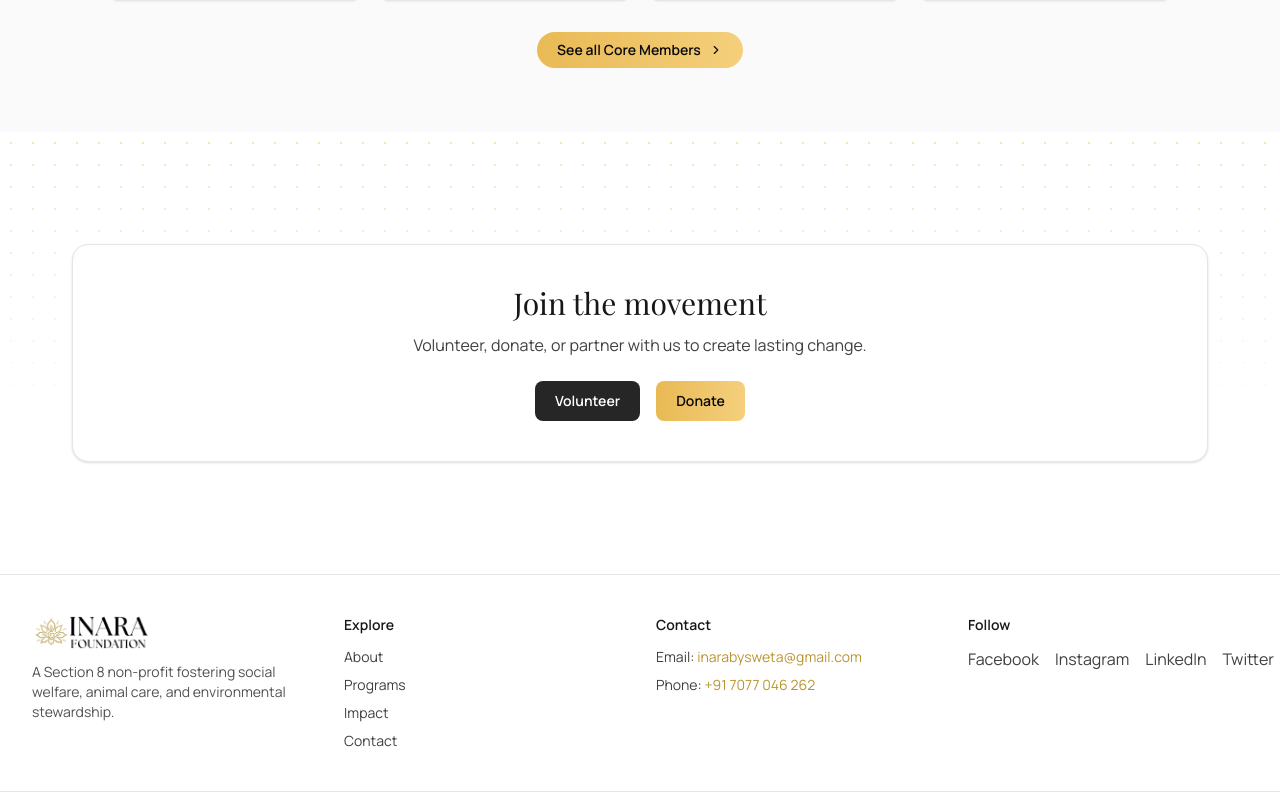
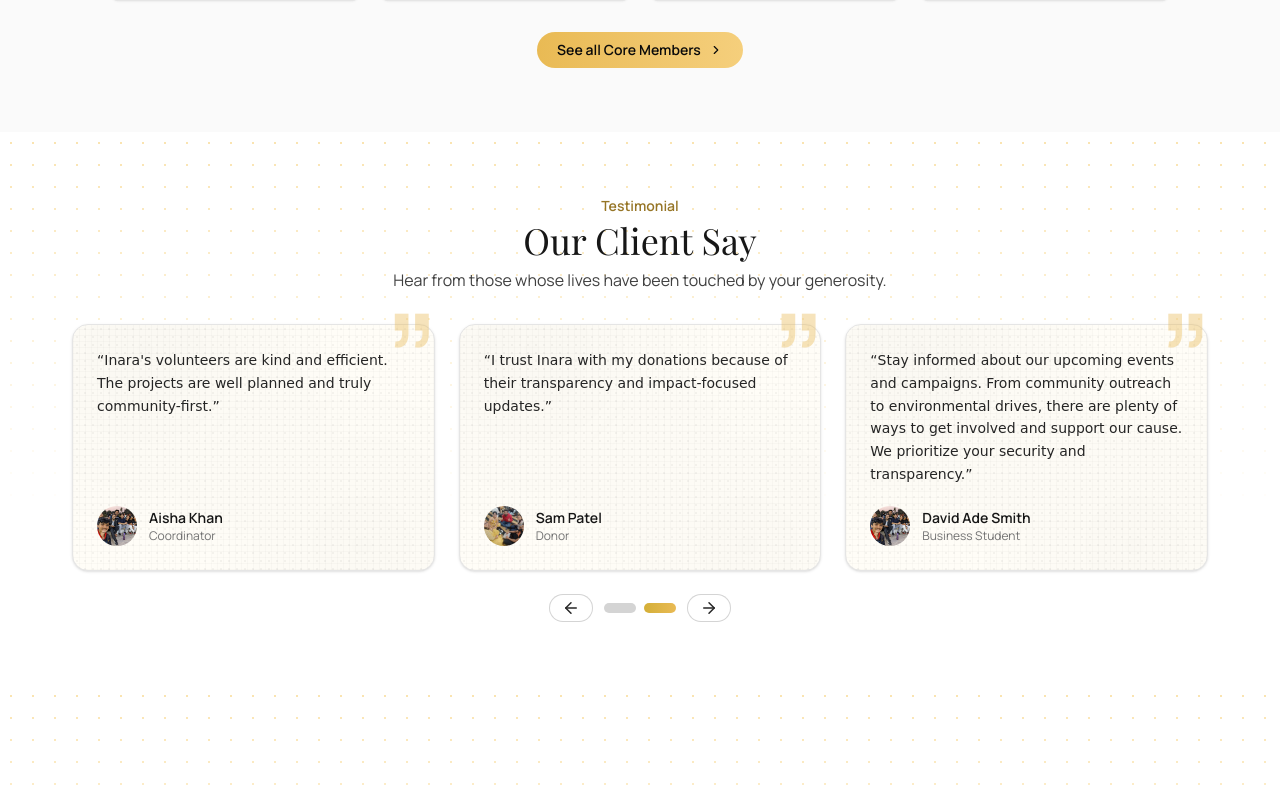
Before and after one commit to purna135/Inara-Foundation-Website, a Next.js app: page / in a window 1280 px wide. Shown: the part 3746-4540 px from the top of the page. Built offline with nearby package versions, Linux system fonts and the light colour scheme; a web font is replaced by a local one.

Commit message:
add testimonial

```diff
--- a/app/globals.css
+++ b/app/globals.css
@@ -65,3 +65,26 @@ body {
 .link-brand {
   @apply text-brand-600 hover:text-brand-700;
 }
+
+/* Paper-like card texture for testimonials */
+.paper-card {
+  position: relative;
+  background-color: #fffdf7; /* warm white */
+  background-image:
+    radial-gradient(rgba(0,0,0,0.04) 1px, transparent 1.5px),
+    repeating-linear-gradient(0deg, rgba(0,0,0,0.02) 0 1px, transparent 1px 6px),
+    repeating-linear-gradient(90deg, rgba(0,0,0,0.02) 0 1px, transparent 1px 6px);
+  background-size: 8px 8px, auto, auto;
+  background-position: 0 0, 0 0, 0 0;
+}
+
+.paper-card::after {
+  content: "";
+  position: absolute;
+  inset: 0;
+  pointer-events: none;
+  background: radial-gradient(circle at 20% 10%, rgba(0,0,0,0.05) 0, rgba(0,0,0,0) 60%),
+              radial-gradient(circle at 80% 90%, rgba(0,0,0,0.04) 0, rgba(0,0,0,0) 55%);
+  opacity: .4;
+  border-radius: inherit;
+}
--- a/app/page.tsx
+++ b/app/page.tsx
@@ -9,6 +9,7 @@ import Stats from '@/components/Stats';
 import Projects from '@/components/Projects';
 import Events from '@/components/Events';
 import Team from '@/components/Team';
+import Testimonials from '@/components/Testimonials';
 
 // Content data is separated for easy CMS replacement later
 const HIGHLIGHTS: { icon: any; title: string; desc: string }[] = [
@@ -83,6 +84,9 @@ export default function HomePage() {
       {/* Team */}
       <Team />
 
+      {/* Testimonials */}
+      <Testimonials />
+
       {/* Call to action */}
       <Section className="relative">
         <div className="absolute inset-0 -z-10 bg-gradient-to-r from-brand-500/20 to-brand-400/10 rounded-3xl" />
--- /dev/null
+++ b/components/Testimonials.tsx
@@ -0,0 +1,95 @@
+"use client";
+import Section from './Section';
+import data from '@/data/testimonials.json';
+import Image from 'next/image';
+import { useEffect, useMemo, useState } from 'react';
+import { AnimatePresence, motion } from 'framer-motion';
+import { ArrowRight, ArrowLeft } from 'lucide-react';
+
+type Testimonial = {
+    id: string;
+    quote: string;
+    name: string;
+    role: string;
+    avatar: string;
+};
+
+export default function Testimonials() {
+  const items = (data as any[]) as Testimonial[];
+  const perPage = 3;
+  const totalPages = Math.max(1, Math.ceil(items.length / perPage));
+  const [page, setPage] = useState(0);
+  const [paused, setPaused] = useState(false);
+
+  const visible = useMemo(() => {
+    if (items.length <= perPage) return items;
+    const arr: Testimonial[] = [];
+    const startIdx = (page * perPage) % items.length;
+    for (let i = 0; i < Math.min(perPage, items.length); i++) {
+      arr.push(items[(startIdx + i) % items.length]);
+    }
+    return arr;
+  }, [items, perPage, page]);
+
+  const prev = () => setPage((p) => (p - 1 + totalPages) % totalPages);
+  const next = () => setPage((p) => (p + 1) % totalPages);
+
+  useEffect(() => {
+    if (paused) return;
+    const id = setInterval(() => setPage((p) => (p + 1) % totalPages), 4000);
+    return () => clearInterval(id);
+  }, [paused, totalPages]);
+
+  return (
+    <Section className="bg-white" size="dense">
+      <div className="mx-auto max-w-2xl text-center">
+        <p className="text-sm font-semibold text-brand-700">Testimonial</p>
+        <h2 className="mt-1 font-display text-3xl sm:text-4xl">Our Client Say</h2>
+        <p className="mt-2 text-neutral-700">Hear from those whose lives have been touched by your generosity.</p>
+      </div>
+
+      <div className="relative mt-8" onMouseEnter={() => setPaused(true)} onMouseLeave={() => setPaused(false)}>
+        <AnimatePresence mode="wait">
+          <motion.div
+            key={page}
+            initial={{ x: 40, opacity: 0 }}
+            animate={{ x: 0, opacity: 1 }}
+            exit={{ x: -40, opacity: 0 }}
+            transition={{ duration: 0.4, ease: 'easeOut' }}
+            className="grid gap-6 md:grid-cols-2 lg:grid-cols-3"
+          >
+          {visible.map((t) => (
+            <article key={t.id} className="relative overflow-visible rounded-2xl border border-neutral-200 paper-card p-6 shadow-sm flex flex-col min-h-[220px]">
+              <span className="pointer-events-none absolute -right-2 -top-9 lg:text-[160px] sm:text-[108px] leading-none text-brand-400/40">”</span>
+              <p className="text-sm leading-relaxed text-neutral-800" style={{ fontFamily: '"Patrick Hand", "Comic Sans MS", system-ui, sans-serif' }}>“{t.quote}”</p>
+              <div className="mt-auto pt-5 flex items-center gap-3">
+                <Image src={t.avatar} alt={t.name} width={40} height={40} className="h-10 w-10 rounded-full object-cover" />
+                <div>
+                  <div className="text-sm font-semibold">{t.name}</div>
+                  <div className="text-xs text-neutral-500">{t.role}</div>
+                </div>
+              </div>
+            </article>
+          ))}
+          </motion.div>
+        </AnimatePresence>
+
+        {items.length > perPage && (
+          <div className="mt-6 mx-auto flex items-center justify-center gap-3">
+            <button onClick={prev} aria-label="Previous testimonials" className="grid px-3 py-1 place-items-center rounded-full ring-1 ring-neutral-300 bg-white text-neutral-800 hover:bg-neutral-50">
+              <ArrowLeft size={18} />
+            </button>
+            <div className="flex items-center gap-2">
+              {Array.from({ length: totalPages }).map((_, i) => (
+                <button key={i} aria-label={`Go to page ${i + 1}`} onClick={() => setPage(i)} className={`h-2.5 w-8 rounded-full transition-all ${i === page ? 'bg-gradient-to-r from-brand-500 to-brand-400' : 'bg-neutral-300 hover:bg-neutral-400'}`} />
+              ))}
+            </div>
+            <button onClick={next} aria-label="Next testimonials" className="grid px-3 py-1 place-items-center rounded-full ring-1 ring-neutral-300 bg-white text-neutral-800 hover:bg-neutral-50">
+                <ArrowRight size={18} />
+            </button>
+          </div>
+        )}
+      </div>
+    </Section>
+  );
+}
--- /dev/null
+++ b/data/testimonials.json
@@ -0,0 +1,37 @@
+[
+  {
+    "id": "david",
+    "quote": "Stay informed about our upcoming events and campaigns. From community outreach to environmental drives, there are plenty of ways to get involved and support our cause. We prioritize your security and transparency.",
+    "name": "David Ade Smith",
+    "role": "Business Student",
+    "avatar": "/work-images/Acointier-Inayaat-2-1.jpeg"
+  },
+  {
+    "id": "emma",
+    "quote": "Volunteering with Inara has been deeply fulfilling. The team is thoughtful, organized, and committed to creating real change across communities.",
+    "name": "Emma Rodriguez",
+    "role": "Volunteer",
+    "avatar": "/work-images/acointier-v2-4-1.jpeg"
+  },
+  {
+    "id": "sophia",
+    "quote": "I appreciate the focus on dignity and inclusion in every project. The impact is visible and the process is transparent.",
+    "name": "Sophia Turner",
+    "role": "Donor",
+    "avatar": "/work-images/Acointier-Inayaat-1.jpeg"
+  },
+  {
+    "id": "aisha",
+    "quote": "Inara's volunteers are kind and efficient. The projects are well planned and truly community-first.",
+    "name": "Aisha Khan",
+    "role": "Coordinator",
+    "avatar": "/work-images/Acointier-Inayaat-2-1.jpeg"
+  },
+  {
+    "id": "sam",
+    "quote": "I trust Inara with my donations because of their transparency and impact-focused updates.",
+    "name": "Sam Patel",
+    "role": "Donor",
+    "avatar": "/work-images/acointier-v2-2-1.jpeg"
+  }
+]
```
